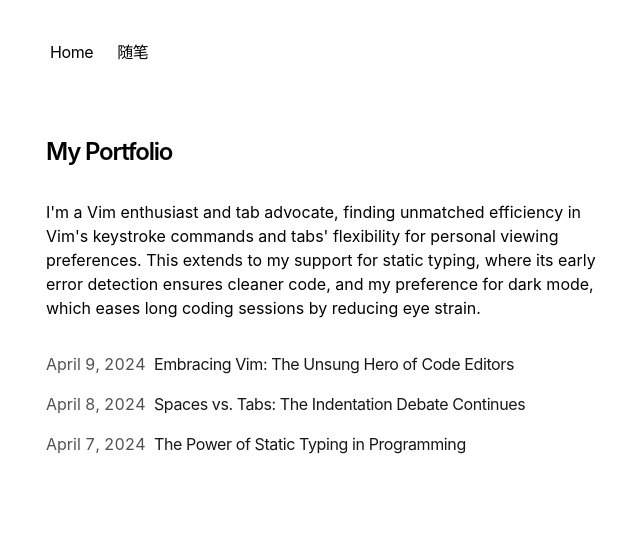
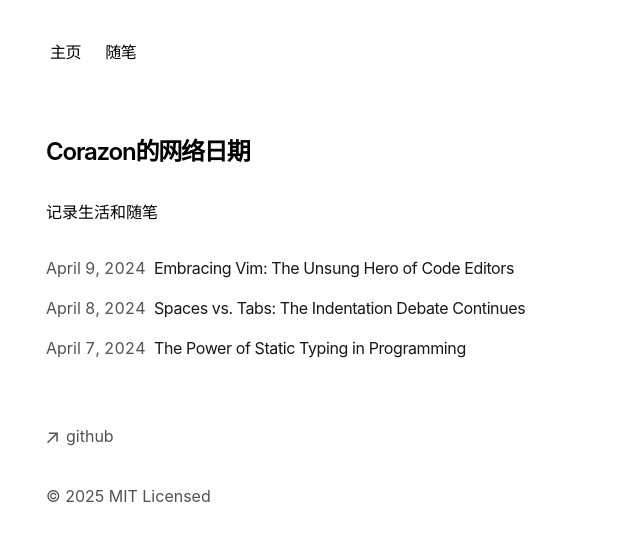
Before and after one commit to FriendsA/kindom, a Next.js app: page / in a window 1280 px wide. Shown: the top 540 px of the page, without its empty margins (306-946 px from the left). Built offline with nearby package versions, Linux system fonts and the light colour scheme.

Commit message:
fix 修改文字

```diff
--- a/app/components/footer.tsx
+++ b/app/components/footer.tsx
@@ -18,8 +18,8 @@
 export default function Footer() {
   return (
     <footer className="mb-16">
-      {/* <ul className="font-sm mt-8 flex flex-col space-x-0 space-y-2 text-neutral-600 md:flex-row md:space-x-4 md:space-y-0 dark:text-neutral-300">
-        <li>
+      <ul className="font-sm mt-8 flex flex-col space-x-0 space-y-2 text-neutral-600 md:flex-row md:space-x-4 md:space-y-0 dark:text-neutral-300">
+        {/* <li>
           <a
             className="flex items-center transition-all hover:text-neutral-800 dark:hover:text-neutral-100"
             rel="noopener noreferrer"
@@ -29,33 +29,22 @@
             <ArrowIcon />
             <p className="ml-2 h-7">rss</p>
           </a>
-        </li>
+        </li> */}
         <li>
           <a
             className="flex items-center transition-all hover:text-neutral-800 dark:hover:text-neutral-100"
             rel="noopener noreferrer"
             target="_blank"
-            href="https://github.com/vercel/next.js"
+            href="https://github.com/FriendsA"
           >
             <ArrowIcon />
             <p className="ml-2 h-7">github</p>
           </a>
         </li>
-        <li>
-          <a
-            className="flex items-center transition-all hover:text-neutral-800 dark:hover:text-neutral-100"
-            rel="noopener noreferrer"
-            target="_blank"
-            href="https://vercel.com/templates/next.js/portfolio-starter-kit"
-          >
-            <ArrowIcon />
-            <p className="ml-2 h-7">view source</p>
-          </a>
-        </li>
       </ul>
       <p className="mt-8 text-neutral-600 dark:text-neutral-300">
         © {new Date().getFullYear()} MIT Licensed
-      </p> */}
+      </p>
     </footer>
   )
 }
--- a/app/components/nav.tsx
+++ b/app/components/nav.tsx
@@ -2,14 +2,14 @@
 
 const navItems = {
   '/': {
-    name: 'Home',
+    name: '主页',
   },
   '/blog': {
     name: '随笔',
   },
-  // 'https://vercel.com/templates/next.js/portfolio-starter-kit': {
-  //   name: 'deploy',
-  // },
+  // '/article': {
+  //   name: '文章'
+  // }
 }
 
 export function Navbar() {
--- a/app/not-found.tsx
+++ b/app/not-found.tsx
@@ -2,9 +2,9 @@
   return (
     <section>
       <h1 className="mb-8 text-2xl font-semibold tracking-tighter">
-        404 - Page Not Found
+        404 - 找不到页面
       </h1>
-      <p className="mb-4">The page you are looking for does not exist.</p>
+      <p className="mb-4">你在干神魔.</p>
     </section>
   )
 }
--- a/app/page.tsx
+++ b/app/page.tsx
@@ -4,14 +4,10 @@
   return (
     <section>
       <h1 className="mb-8 text-2xl font-semibold tracking-tighter">
-        My Portfolio
+        Corazon的网络日期
       </h1>
       <p className="mb-4">
-        {`I'm a Vim enthusiast and tab advocate, finding unmatched efficiency in
-        Vim's keystroke commands and tabs' flexibility for personal viewing
-        preferences. This extends to my support for static typing, where its
-        early error detection ensures cleaner code, and my preference for dark
-        mode, which eases long coding sessions by reducing eye strain.`}
+        {`记录生活和随笔`}
       </p>
       <div className="my-8">
         <BlogPosts />
```
Also changed, not shown: 1 other file (tests, documents, lock files or other folders).
